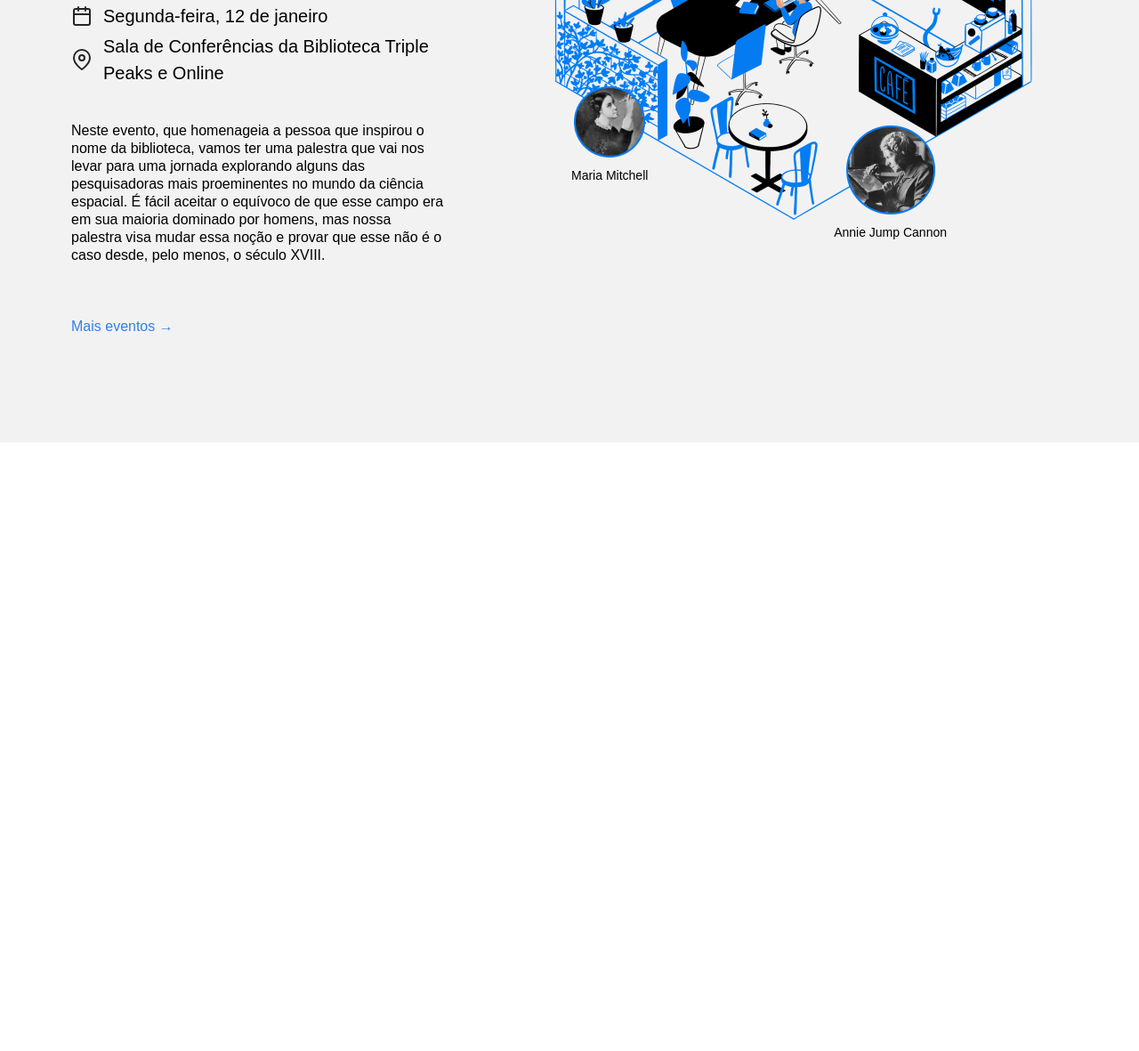
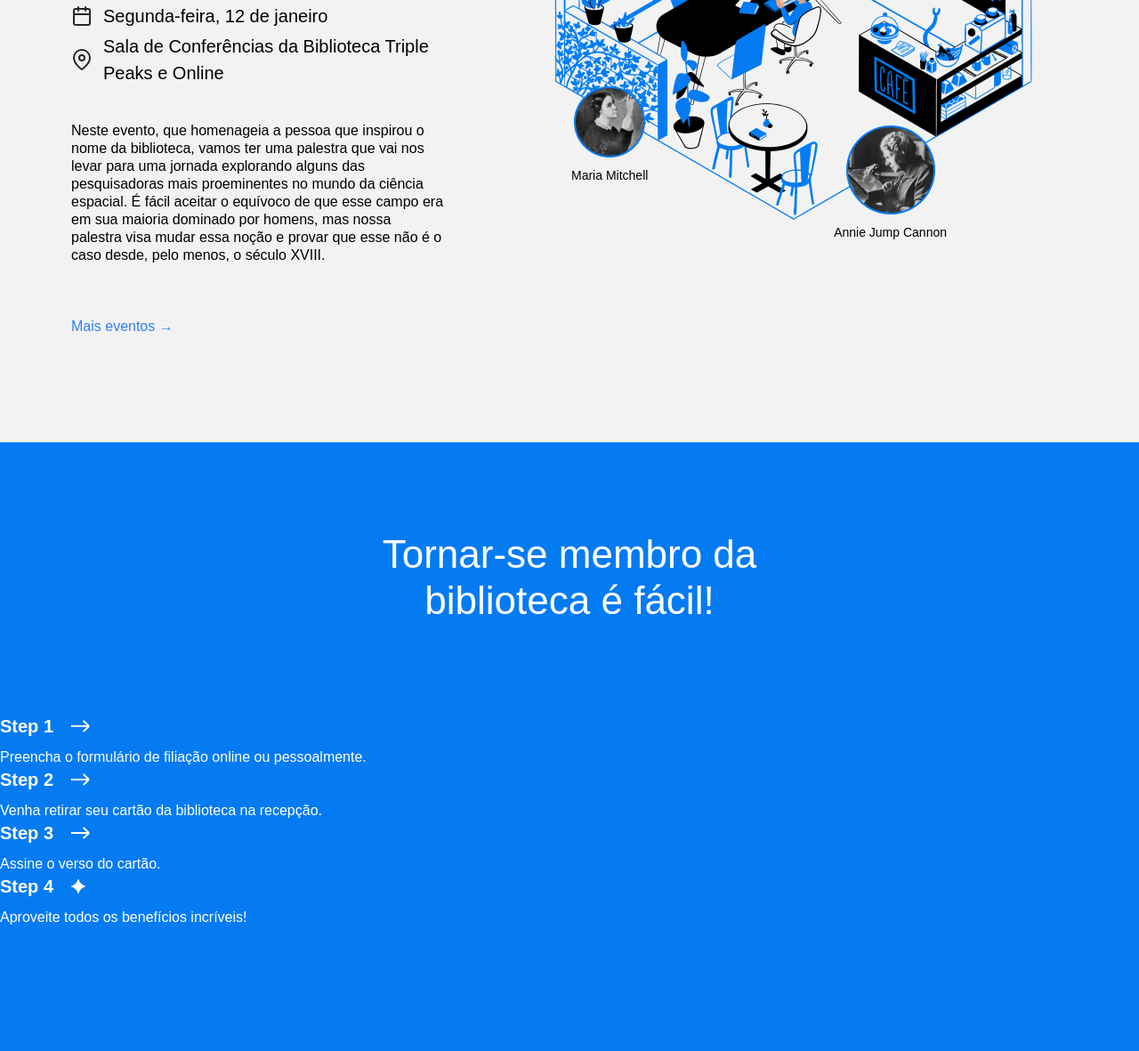
Before and after one commit to ana-cazanatto/web_project_library, a plain HTML site: page index.html in a window 1280 px wide. Shown: the part 2493-3674 px from the top of the page at 89% size. Before the commit the page ends 2990 px from the top, so only its background shows below. Drawn offline with Linux system fonts and the light colour scheme.

Commit message:
Adiciona códigos finais fornecidos pela TripleTen

```diff
--- a/index.html
+++ b/index.html
@@ -215,6 +215,63 @@
             </div>
           </div>
         </section>
+        <section class="membership">
+          <h2 class="membership__title">
+            Tornar-se membro da biblioteca é fácil!
+          </h2>
+          <ul class="membership__steps">
+            <li class="step">
+              <h3 class="step__title">
+                Step 1
+                <img
+                  src="./images/icon_step_forward.svg"
+                  alt="icon forward"
+                  class="step__icon"
+                />
+              </h3>
+              <p class="step__description">
+                Preencha o formulário de filiação online ou pessoalmente.
+              </p>
+            </li>
+            <li class="step">
+              <h3 class="step__title">
+                Step 2
+                <img
+                  src="./images/icon_step_forward.svg"
+                  alt="icon forward"
+                  class="step__icon"
+                />
+              </h3>
+              <p class="step__description">
+                Venha retirar seu cartão da biblioteca na recepção.
+              </p>
+            </li>
+            <li class="step">
+              <h3 class="step__title">
+                Step 3
+                <img
+                  src="./images/icon_step_forward.svg"
+                  alt="icon forward"
+                  class="step__icon"
+                />
+              </h3>
+              <p class="step__description">Assine o verso do cartão.</p>
+            </li>
+            <li class="step">
+              <h3 class="step__title">
+                Step 4
+                <img
+                  src="./images/icon_step_finish.svg"
+                  alt="icon finish"
+                  class="step__icon"
+                />
+              </h3>
+              <p class="step__description">
+                Aproveite todos os benefícios incríveis!
+              </p>
+            </li>
+          </ul>
+        </section>
       </main>
     </div>
   </body>
--- a/styles/style.css
+++ b/styles/style.css
@@ -289,3 +289,86 @@
   font-size: 14px;
   margin: 0;
 }
+
+.membership {
+  padding: 100px 0 140px;
+  background-color: #057bf2;
+  color: #ffffff;
+}
+
+.membership__title {
+  max-width: 574px;
+  margin: 0 auto;
+  text-align: center;
+  font-size: 44px;
+  font-weight: 500;
+  line-height: 52px;
+}
+
+.membership__steps {
+  list-style-type: none;
+  padding: 0;
+  margin: 100px 0 0;
+  /* Adicione estilos */
+}
+
+.step {
+  /* Adicione estilos */
+}
+
+.step__title {
+  margin: 0;
+  font-size: 20px;
+  line-height: 30px;
+  font-weight: 700;
+  display: flex;
+  align-items: center;
+}
+
+.step__icon {
+  margin-left: 20px;
+}
+
+.step__description {
+  margin: 10px 0 0;
+}
+
+.footer {
+  box-sizing: border-box;
+}
+
+.footer__columns {
+}
+
+.footer__column_content_hours {
+}
+
+.footer__column_content_social {
+}
+
+.footer__logo {
+}
+
+.footer__column-heading {
+}
+
+.footer__list {
+  /* O código abaixo remove os estilos do navegador padrão para listas */
+  list-style-type: none;
+  padding: 0;
+  margin: 0;
+}
+
+.footer__list-item {
+}
+
+.footer__column-link {
+  color: white;
+  text-decoration: none;
+}
+
+.footer__social-icon {
+}
+
+.footer__copyright {
+}
```
